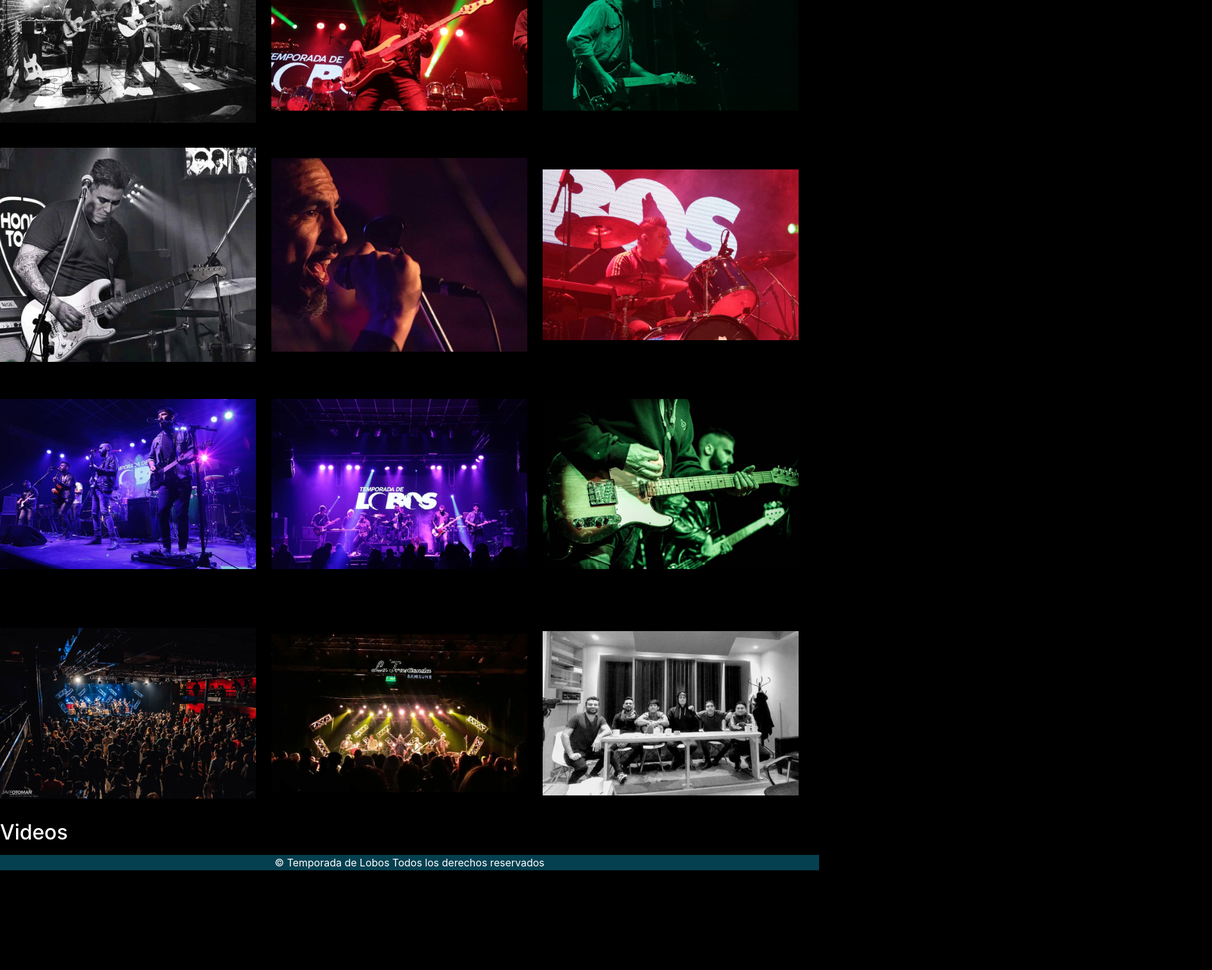
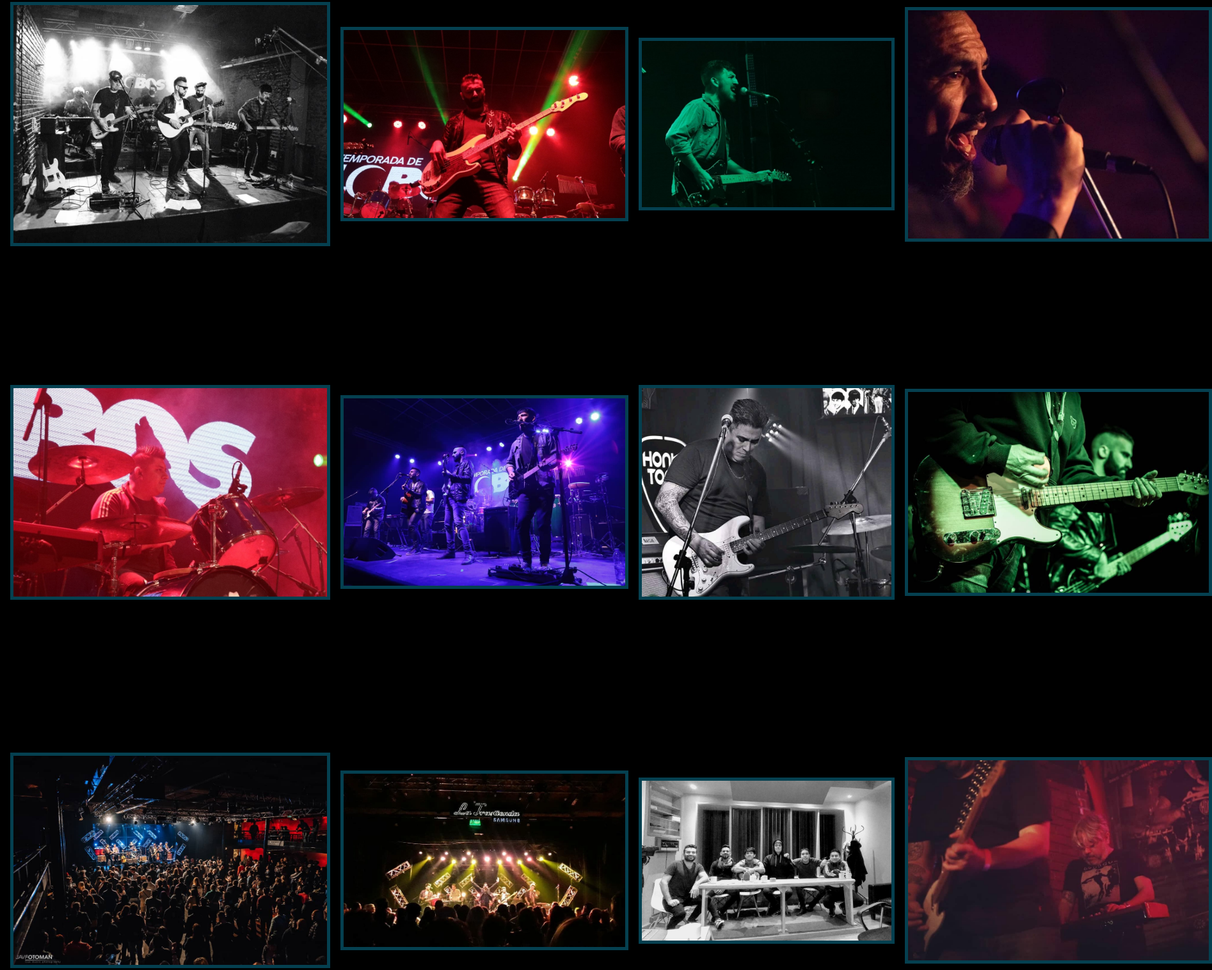
Before and after one commit to damiBass/temporada-de-lobos, a website: page multimedia.html in a window 1280 px wide. Shown: the part 230-1747 px from the top of the page at 64% size, 1894 px wide, since content can reach past the window. Before the commit the page ends 1623 px from the top, so only its background shows below. Drawn offline with nearby package versions, Linux system fonts and the light colour scheme.

Commit message:
se agrego y modifico la galeria

```diff
--- a/multimedia.html
+++ b/multimedia.html
@@ -23,26 +23,45 @@
 <body>
     <section>
         <article>
-            <h2>Fotos</h2>
+            <h1>Fotos</h1>
             <div>
                 <div class="photo">
-                    <img src="img/temporada.jpg"  alt="" width="600">
-                    <img src="img/temporada1.jpg" alt="" width="600">
-                    <img src="img/temporada2.jpg" alt="" width="600">
-                    <img src="img/temporada3.jpg" alt="" width="600">
-                    <img src="img/temporada4.jpg" alt="" width="600">
-                    <img src="img/temporada5.jpg" alt="" width="600">
-                    <img src="img/temporada6.jpg" alt="" width="600">
-                    <img src="img/temporada7.jpg" alt="" width="600">
-                    <img src="img/temporada8.jpg" alt="" width="600">
-                    <img src="img/temporada9.jpg" alt="" width="600">
-                    <img src="img/temporada10.jpg" alt="" width="600">
-                    <img src="img/temporada11.jpg" alt="" width="600">
+                    <img src="img/temporada.jpg"  alt="">
+                    <img src="img/temporada1.jpg" alt="">
+                    <img src="img/temporada2.jpg" alt="">
+                    <img src="img/temporada4.jpg" alt="">
+                    <img src="img/temporada5.jpg" alt="">
+                    <img src="img/temporada6.jpg" alt="">
+                    <img src="img/temporada3.jpg" alt="">
+
+                    <img src="img/temporada8.jpg" alt="">
+                    <img src="img/temporada9.jpg" alt="">
+                    <img src="img/temporada10.jpg" alt="">
+                    <img src="img/temporada11.jpg" alt="">
+
+                    <img src="img/temproada17.jpg" alt="">
+                    <img src="img/temproada18.jpg" alt="">
+                    <img src="img/temporada13.jpg" alt="">
+                    <img src="img/temporada14.jpg" alt="">
+
+                    <img src="img/temporada20.jpg" alt="">
+                    <img src="img/temporada21.jpg" alt="">
+                    <img src="img/temporada22.jpg" alt="">
+                    <img src="img/temporada23.jpg" alt="">
+
+                    <img src="img/temporada25.jpg" alt="">
                 </div>
             </div>
         </article>
         <article>
             <h2>Videos</h2>
+            <div class="video">
+                <iframe width="560" height="315" src="https://www.youtube.com/embed/p2q9mUc96TQ" frameborder="0" allow="accelerometer; autoplay; clipboard-write; encrypted-media; gyroscope; picture-in-picture" allowfullscreen></iframe>
+                <iframe width="560" height="315" src="https://www.youtube.com/embed/DMdxa_NjpXg" frameborder="0" allow="accelerometer; autoplay; clipboard-write; encrypted-media; gyroscope; picture-in-picture" allowfullscreen></iframe>
+                <iframe width="560" height="315" src="https://www.youtube.com/embed/OBUB6fRWv6c" frameborder="0" allow="accelerometer; autoplay; clipboard-write; encrypted-media; gyroscope; picture-in-picture" allowfullscreen></iframe>
+                <iframe width="560" height="315" src="https://www.youtube.com/embed/vKfdcmBSd2o" frameborder="0" allow="accelerometer; autoplay; clipboard-write; encrypted-media; gyroscope; picture-in-picture" allowfullscreen></iframe>
+                <iframe width="560" height="315" src="https://www.youtube.com/embed/8sZ5QVrjtDY" frameborder="0" allow="accelerometer; autoplay; clipboard-write; encrypted-media; gyroscope; picture-in-picture" allowfullscreen></iframe>
+            </div>
         </article>
     </section>
     <footer>© Temporada de Lobos Todos los derechos reservados</footer>
--- a/scss/style.scss
+++ b/scss/style.scss
@@ -100,29 +100,39 @@ footer {
 
 // Multimedia //
 
-article {
-    width: 100vw;
+section {
+    margin: 1rem;
+    h1 {
+        text-align: center;
+        margin-top: 2rem;
 }
+}
+
+h2 {
+     text-align: center;
+
+    }
+
+
+
 .photo {
     display: grid;
-    width: 100%;
-    grid-template-columns: 400px 400px 400px;
+    grid-template-columns: 500px 450px 400px 480px;
     grid-template-rows: repeat(4, 1fr);
-    grid-gap: 1.5rem;
+    grid-gap: 1rem;
     align-items: center;
-    justify-items: center;
     img {
         width: 100%;
         height: auto;
-        cursor: pointer;
-    &:active {
-        transform: scale(2);
-        transition: 1s;
-    }
+        border: solid 5px rgb(5, 64, 80);
     }
 }
 
 
+.video {
+    display: flex;
+    flex-direction: column;
+}
 
 // Shows //
 
@@ -203,4 +213,4 @@ article {
          margin-top: 2rem;
          margin-left: 6rem;
      }
- }
+    }
```
Also changed, not shown: css/stylecss.css, img/tempora12.jpg (added), img/temporada13.jpg (added), img/temporada14.jpg (added), img/temporada15.jpg (added), img/temporada20.jpg (added), img/temporada21.jpg (added), img/temporada22.jpg (added), img/temporada23.jpg (added), img/temporada24.jpg (added), img/temporada25.jpg (added), img/temporada26.jpg (added), img/temproada16.jpg (added), img/temproada17.jpg (added), 1 other file.
